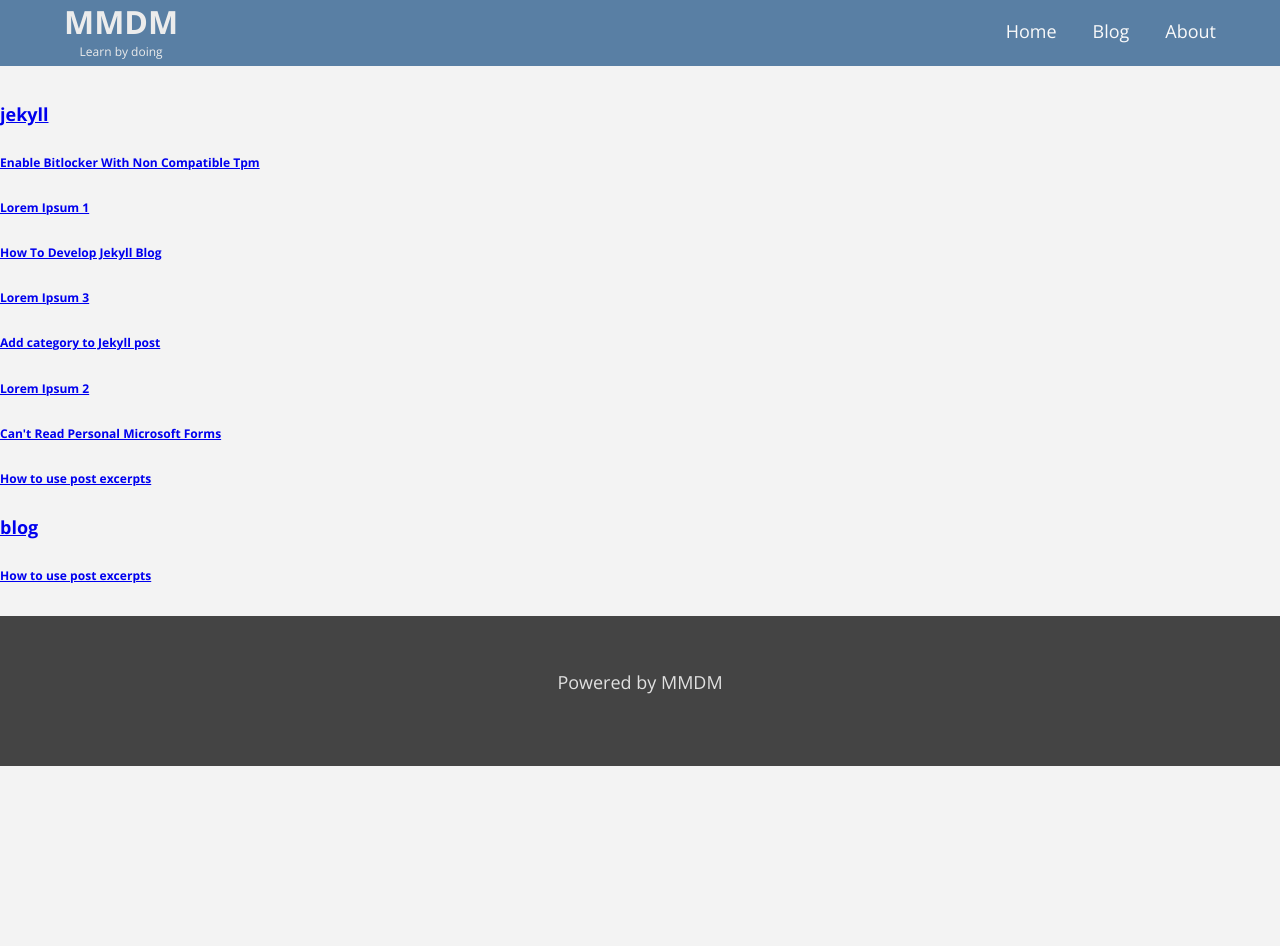
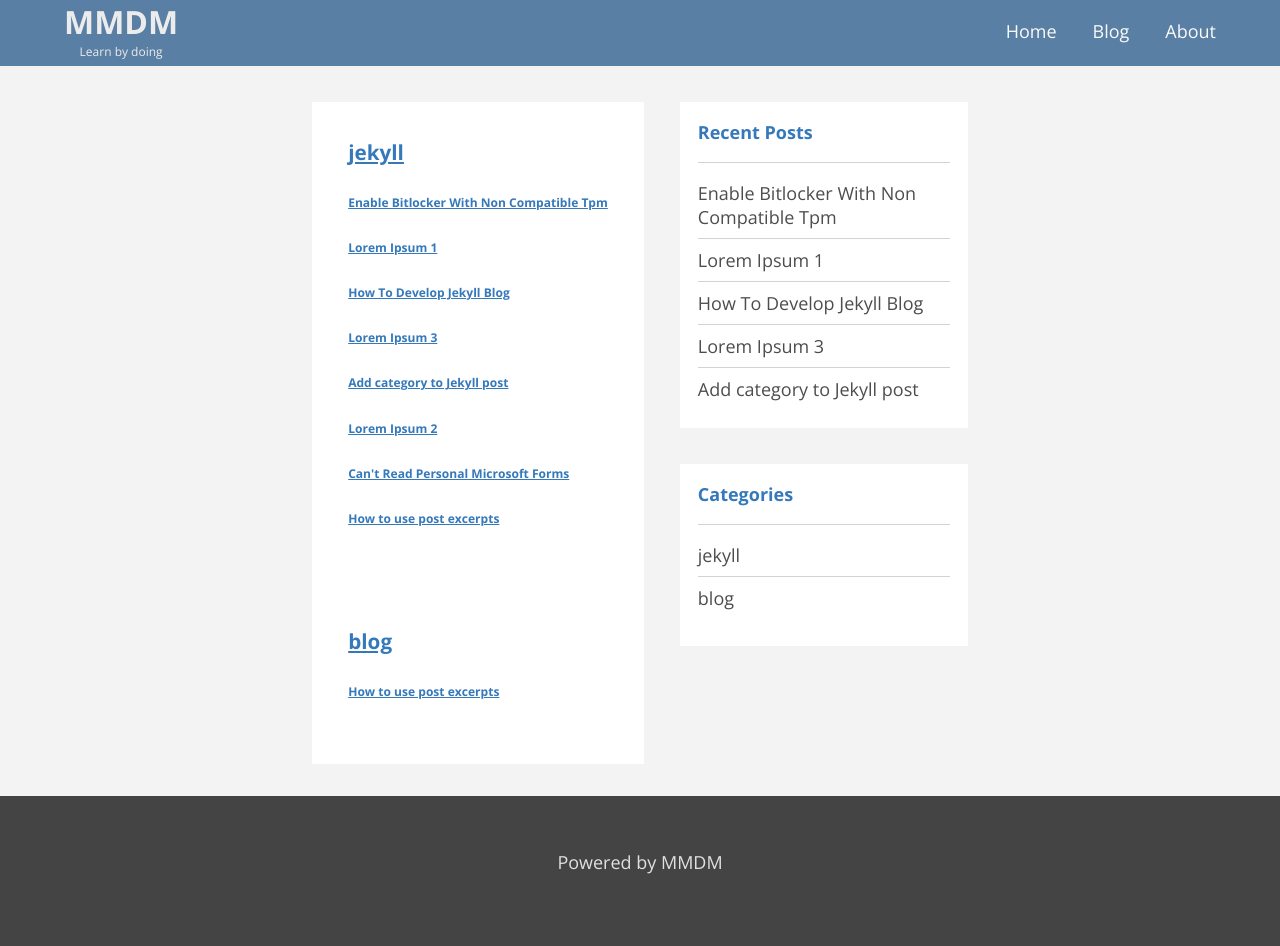
Before and after one commit to jays1ngh/jays1ngh.github.io, a Jekyll site: the page built from categories/all.html, in a window 1280 px wide. Built offline with Jekyll 4.4.1, drawn with Linux system fonts in a browser that asks for light colours; before the commit the page ends 900 px from its top, so only the background shows below that.

Commit message:
updated files

```diff
--- a/_sass/main.scss
+++ b/_sass/main.scss
@@ -149,6 +149,7 @@ a {
 
 .sidebar-secondary a {
   color: #4d4d4d;
+  text-decoration: none;
 }
 
 .sidebar-secondary a:hover,
@@ -422,6 +423,28 @@ width: 25%;
 }
 
 /* ==================
+    Categories Layout
+===================== */
+.container-categories {
+  display: flex;
+  justify-content: center;
+}
+
+.categories-all {
+
+}
+
+.category-each {
+  background-color: $backgrounf-color;
+  padding: 2em;
+  margin-right: 2em;
+}
+
+.category-each a {
+  color: $heading;
+}
+
+/* ==================
       Navigation
 ===================== */
 
@@ -561,6 +584,12 @@ nav a:focus {
   .author-info-brief {
     width: 100%;
   }
+
+  // Categories
+  .container-categories {
+    display: flex;
+    flex-direction: column;
+  }
 }
 
 @media (min-width: 391px) and (max-width: 899px) {
@@ -617,6 +646,12 @@ nav a:focus {
       width: 100%;
     }
 
+    // Categories
+    .container-categories {
+      display: flex;
+      flex-direction: column;
+    }
+
 }
 
 @media (min-width: 900px) {
--- /dev/null
+++ b/categories/all.html
@@ -0,0 +1,48 @@
+---
+layout: default
+permalink: /blog/categories/
+---
+<div class="container container-categories">
+  <div class="sidebar-main">
+    <div class="categories-all">
+    {% for category in site.categories %}
+    <div class="category-each">
+        {% capture category_name %}{{ category | first }}{% endcapture %}
+        <h2 class=""><a href="{{ site.baseurl }}/blog/categories/{{ category_name }}">{{ category_name }}</a></h2>
+        <a name="{{ category_name | slugize }}"></a>
+        {% for post in site.categories[category_name] %}
+        <article class="center">
+          <h6 ><a href="{{ site.baseurl }}{{ post.url }}">{{post.title}}</a></h6>
+        </article>
+        {% endfor %}
+      </div>
+    {% endfor %}
+  </div><!-- /categories-all -->
+
+  </div><!-- /sidebar-main -->
+
+  <div class="sidebar-secondary">
+    <div class="recent-posts-widget">
+      <!-- Recent Articles -->
+      <h2 class="recent-posts-blog">Recent Posts</h2>
+      {% for post in site.posts limit:5 %}
+      <p class="recent-posts-name-widget"><a href="{{ post.url }}">{{ post.title }}</a></p>
+      {% endfor %}
+    </div>
+
+    <div class="categories-all-widget">
+      <!-- Categories -->
+      <!-- This can be displayed as unordered list -->
+      <h2 class="categories-blog-widget-title">Categories</h2>
+      {% for category in site.categories %}
+      {% capture category_name %}{{ category | first }}{% endcapture %}
+      <p class="category-name-widget"><a href="{{ site.baseurl }}/blog/categories/{{ category_name }}">{{ category_name
+          }}</a></p>
+      {% for post in site.categories[category_name] %}
+      {% endfor %}
+      {% endfor %}
+
+    </div> <!-- /categories-all-widget -->
+
+  </div> <!-- /sidebar-secondary -->
+</div><!-- /container -->
--- a/categories/all.md
+++ /dev/null
@@ -1,26 +0,0 @@
----
-layout: default
-permalink: /blog/categories/
----
-
-
-<h3>  {{ page.title }} </h3>
-
-<div id="categories">
-{% for category in site.categories %}
-  <div class="category-box" >
-    {% capture category_name %}{{ category | first }}{% endcapture %}
-    <div id="#{{ category_name | slugize }}"></div>
-    <h4 class="category-head"><a href="{{ site.baseurl }}/blog/categories/{{ category_name }}">{{ category_name }}</a></h4>
-    <a name="{{ category_name | slugize }}"></a>
-     {% for post in site.categories[category_name] %}
-    <article class="center">
-      <h6 ><a href="{{ site.baseurl }}{{ post.url }}">{{post.title}}</a></h6>
-    </article>
-
-
-    {% endfor %}
-
-  </div>
-{% endfor %}
-</div>
```
